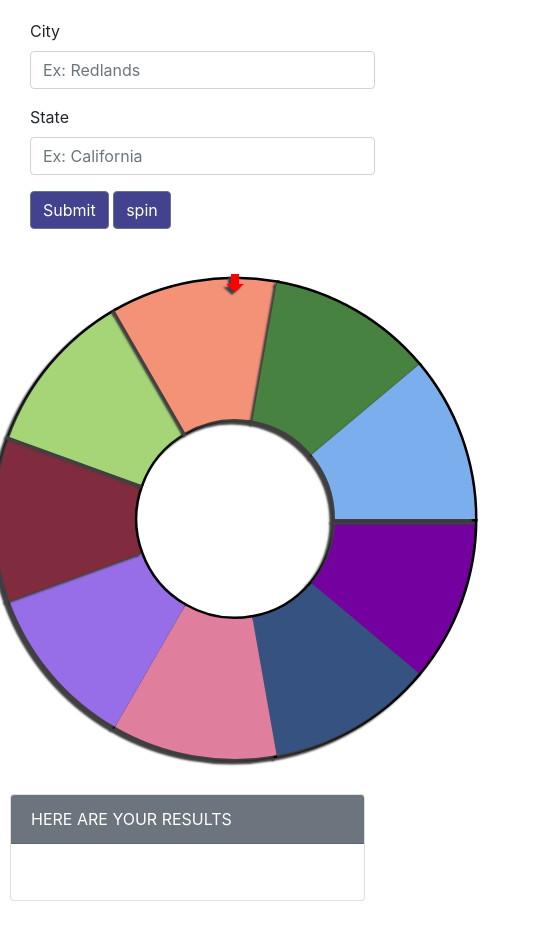
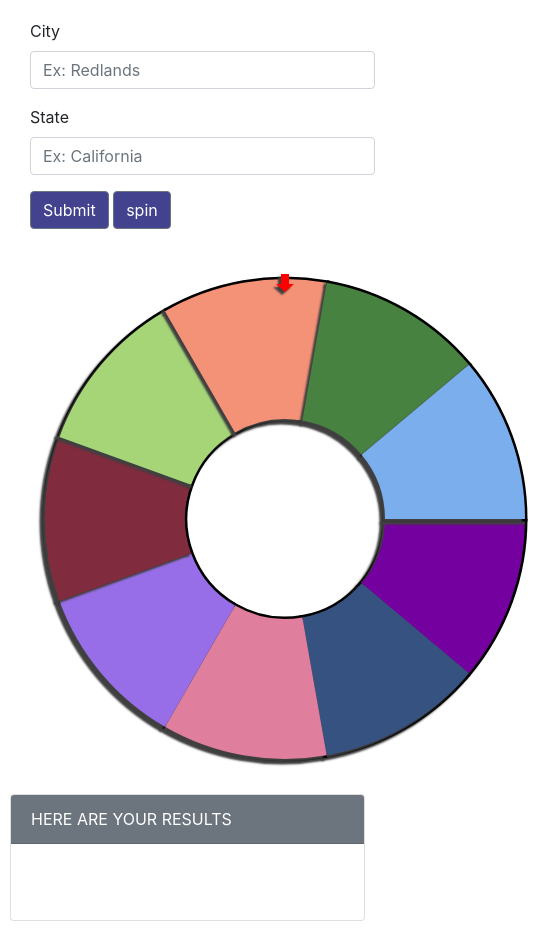
Before and after one commit to regina7361/NightOutRoulette, a plain HTML site: page DateNightOut.html in a window 390 px wide. Shown: the part 118-1064 px from the top of the page, 535 px wide, since content can reach past the window. Drawn offline with nearby package versions, Linux system fonts and the light colour scheme.

Commit message:
updated responsiveness

```diff
--- a/DateNightOut.html
+++ b/DateNightOut.html
@@ -65,7 +65,7 @@
         </form>
     </div>
 <!--------------------------------------------------------Wheel---------------------------------------------------------->
-    <div class="col-sm-10 col-lg-5" style="padding-left: 0px;">
+    <div class="wheelspin col-sm-10 col-lg-5" style="padding-left: 0px;">
                 <canvas id="canvas" width="500" height="500"></canvas>
     </div>
 
--- a/assets/css/style.css
+++ b/assets/css/style.css
@@ -155,7 +155,9 @@ h1 {
 
 
  #results {
-     padding: 20px;
+     padding: 30px;
+     font-family: Arial, Helvetica, sans-serif;
+     color: navy;
  }
 
  #displayBelow {
@@ -180,3 +182,11 @@ h1 {
         background: none;
     }
 }
+
+@media screen and (max-width: 768px) {
+    .canvas, .wheelspin
+    {
+        display: inline-block;
+        margin-left: 50px;
+    }
+}
```
Also changed, not shown: ChillNightOut.html (+1 -1 lines), ColleaguesNightOut.html (+1 -1 lines), CouplesNightOut.html (+1 -1 lines), FamilyNightOut.html (+1 -1 lines), FriendsNightOut.html (+1 -1 lines).
